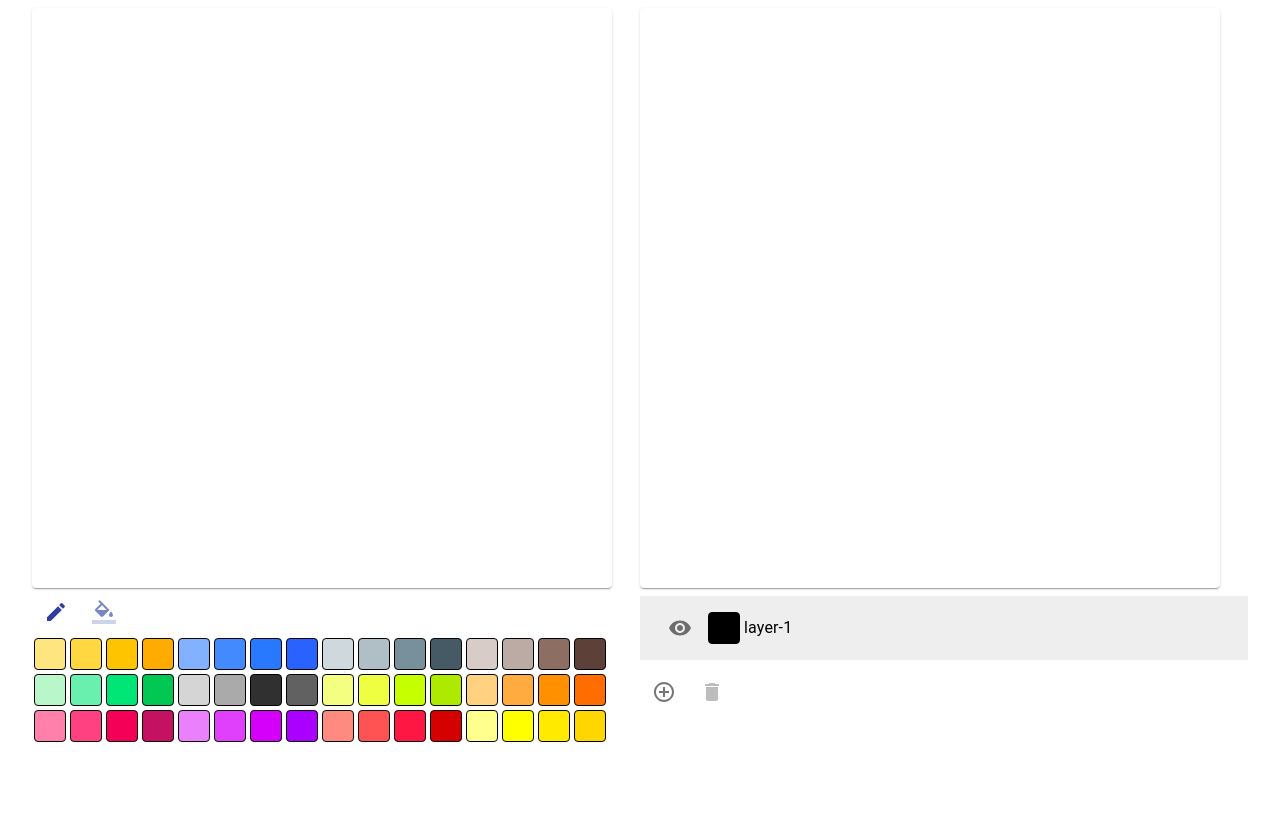
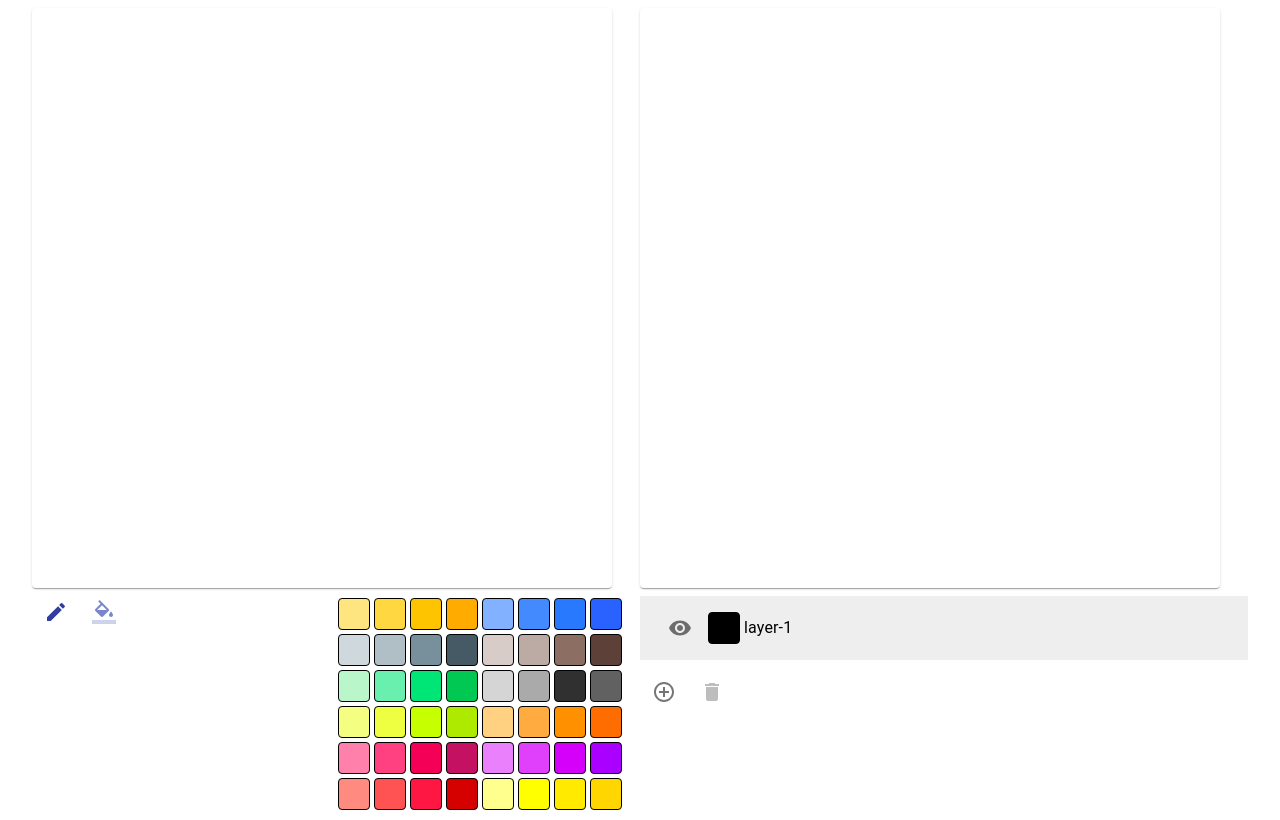
Before and after one commit to cuboktahedron/Ballen, a React app: page / in a window 1280 px wide. Built offline with nearby package versions, Linux system fonts and the light colour scheme; the HTML template or start-up script is replaced by a standard one.

Commit message:
change layout

```diff
--- a/src/renderer/components/ColorPalettes.tsx
+++ b/src/renderer/components/ColorPalettes.tsx
@@ -1,4 +1,4 @@
-import { Grid } from "@material-ui/core";
+import { Box, makeStyles, createStyles } from "@material-ui/core";
 import React from "react";
 import {
   amber,
@@ -15,6 +15,14 @@ import {
   yellow
 } from "@material-ui/core/colors";
 import { ColorPalette } from "./ColorPalette";
+
+const useStyles = makeStyles(() =>
+  createStyles({
+    box: {
+      paddingTop: 8
+    }
+  })
+);
 
 export const ColorPalettes: React.FC = () => {
   const colors = [
@@ -40,9 +48,7 @@ export const ColorPalettes: React.FC = () => {
     return <ColorPalette key={index} color={color} />;
   });
 
-  return (
-    <Grid item xs={12}>
-      {palettes}
-    </Grid>
-  );
+  const classes = useStyles();
+
+  return <Box className={classes.box}>{palettes}</Box>;
 };
--- a/src/renderer/components/ToolBar.tsx
+++ b/src/renderer/components/ToolBar.tsx
@@ -6,12 +6,12 @@ import Filler from "./tool/Filler";
 
 const ToolBar: React.FC = () => {
   return (
-    <Grid container alignItems="center">
-      <Grid item xs={12}>
+    <Grid container alignItems="flex-start">
+      <Grid item xs={6}>
         <Pencil />
         <Filler />
       </Grid>
-      <Grid item xs={12}>
+      <Grid item xs={6}>
         <ColorPalettes />
       </Grid>
     </Grid>
```
